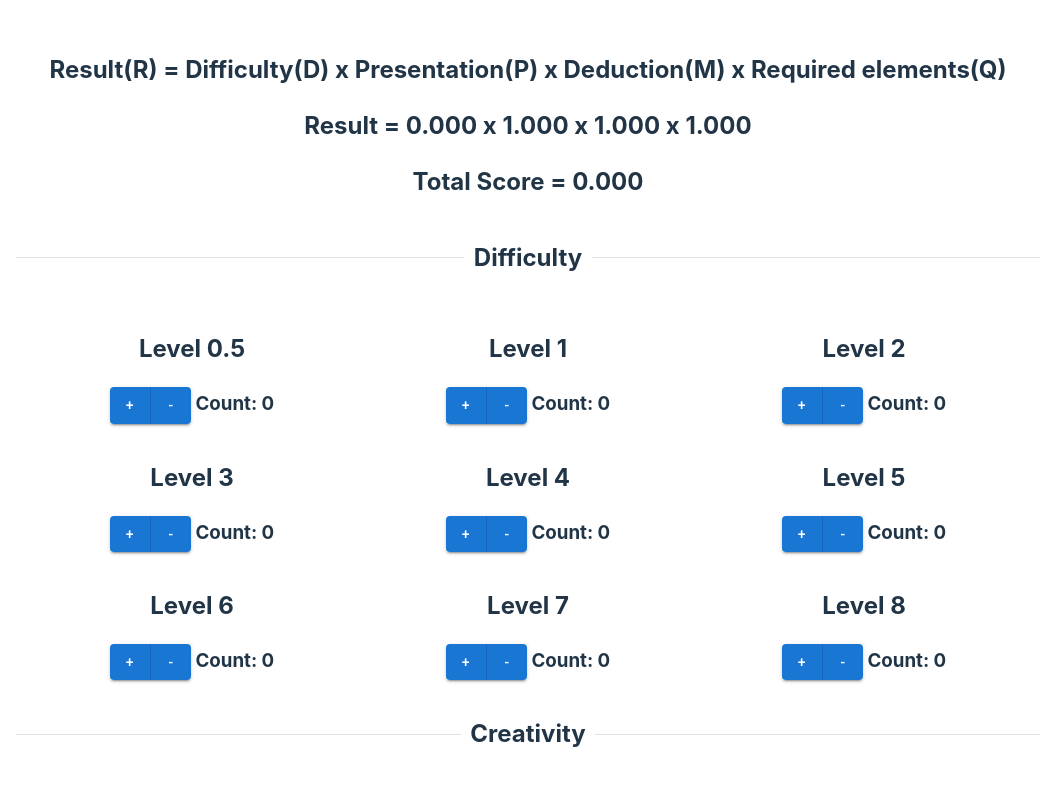
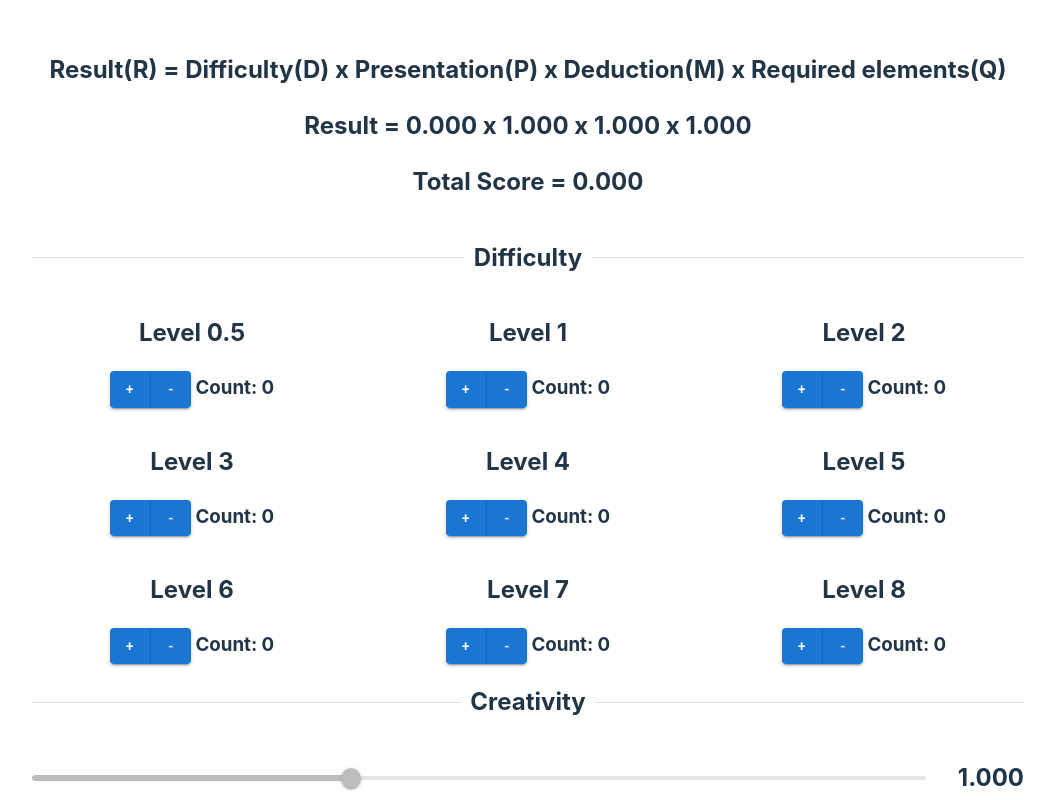
Before and after one commit to chocomilk1029/skipping-cal, a React (Vite) app: page / in a window 1280 px wide. Shown: the top 800 px of the page, without its empty margins (112-1167 px from the left). Built offline with nearby package versions, Linux system fonts and the light colour scheme.

Commit message:
css update

```diff
--- a/src/index.css
+++ b/src/index.css
@@ -44,7 +44,6 @@ h3 {
     display: grid;
     gap: 1em;
     grid-template-columns: repeat(3, minmax(320px, 1fr));
-    padding: 1em;
     text-align: center;
 }
 
```
